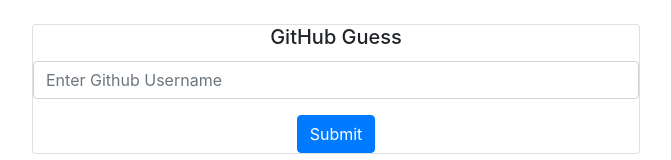
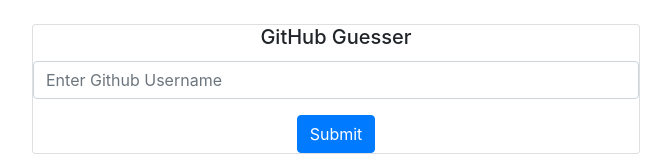
Before and after one commit to tstiddy/Github-Guesser, a React (Create React App) app: page / in a window 1280 px wide. Shown: the top 160 px of the page, without its empty margins (304-975 px from the left). Built offline with nearby package versions, Linux system fonts and the light colour scheme.

Commit message:
missed a spelling mistake

```diff
--- a/src/components/SearchBar.js
+++ b/src/components/SearchBar.js
@@ -32,7 +32,7 @@
         return (
             <div className="w-50 text-center mx-auto p-3 mt-2">
                 <Card>
-                    <Card.Title>GitHub Guess</Card.Title>
+                    <Card.Title>GitHub Guesser</Card.Title>
                 <Form onSubmit={this.props.handleSubmit}>
                     <Form.Group >
                             <Form.Control type="Search" placeholder="Enter Github Username" onChange={this.props.searchInput}/>
```
